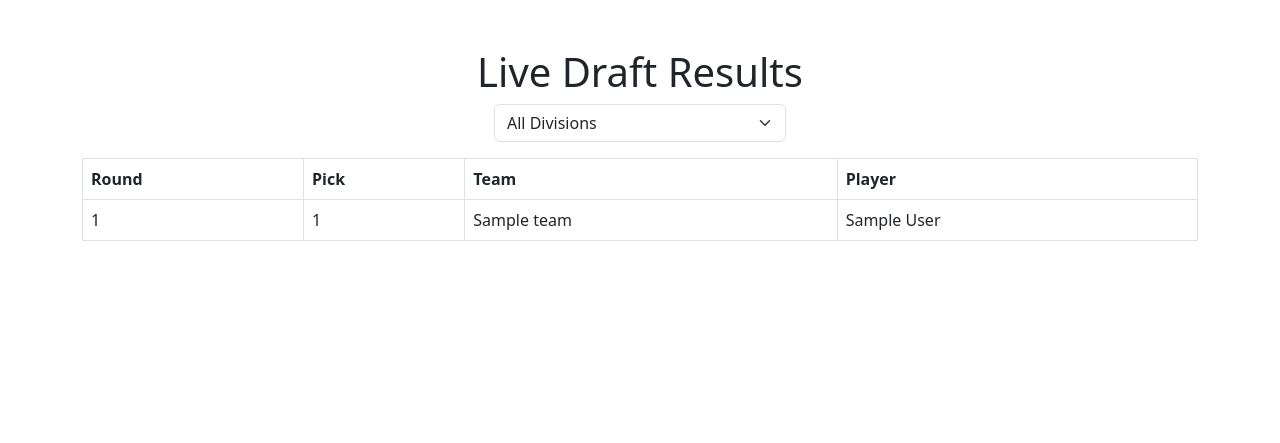
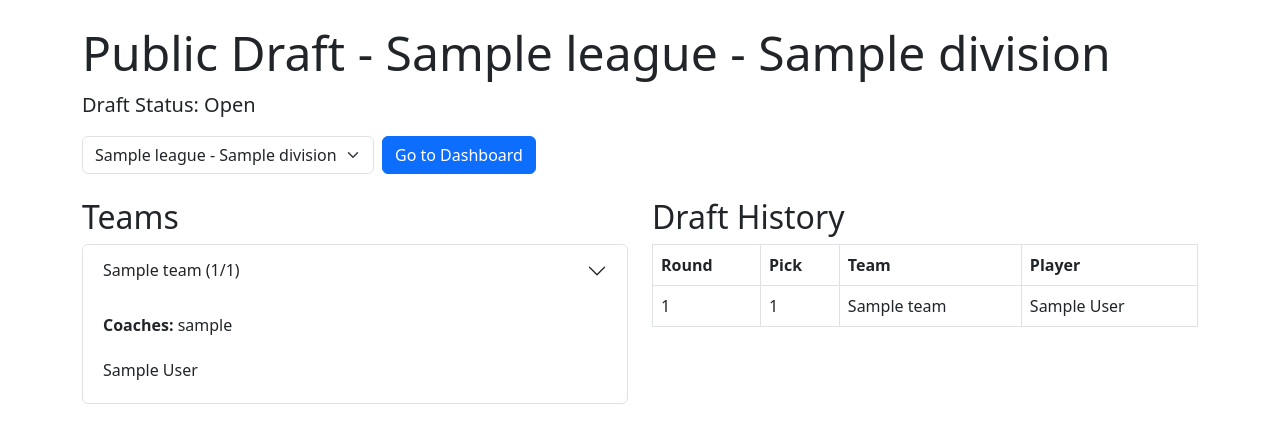
Before and after one commit to titancoder12/web3sportsdraft, a Django app: page /draft/ in a window 1280 px wide. Shown: the top 443 px of the page. Run offline with Django 3.2, Linux system fonts and the light colour scheme; tables that the repository leaves empty hold one stand-in row (values such as "Sample post").

Commit message:
public page also see teams

```diff
--- a/league/templates/league/public_draft.html
+++ b/league/templates/league/public_draft.html
@@ -1,25 +1,78 @@
 <!DOCTYPE html>
 <html>
 <head>
-    <title>Live Draft - Baseball Draft</title>
+    <title>Public Draft - {{ division }}</title>
     <link href="https://cdn.jsdelivr.net/npm/bootstrap@5.3.0/dist/css/bootstrap.min.css" rel="stylesheet">
-    <meta http-equiv="refresh" content="30">
+    <script src="https://cdn.jsdelivr.net/npm/bootstrap@5.3.0/dist/js/bootstrap.bundle.min.js"></script>
+    <meta http-equiv="refresh" content="30"> <!-- Refresh every 30 seconds -->
+    <style>
+        .team-roster { max-height: 200px; overflow-y: auto; } /* Scrollable roster */
+        .player-item { padding: 5px 0; }
+        .table th, .table td { vertical-align: middle; }
+    </style>
 </head>
 <body>
-    <div class="container mt-5">
-        <h1 class="text-center">Live Draft Results{% if division %} - {{ division }}{% endif %}</h1>
-        <div class="mb-3 text-center">
-            <select class="form-select d-inline-block w-auto" onchange="location = this.value;">
-                <option value="{% url 'public_draft' %}" {% if not division %}selected{% endif %}>All Divisions</option>
+    {% load league_tags %}
+    <div class="container mt-4">
+        <!-- Header Section -->
+        <div class="mb-4">
+            <h1 class="display-5">Public Draft - {{ division }}</h1>
+            <p class="lead"><strong>Draft Status:</strong> {% if division.is_open %}Open{% else %}Closed{% endif %}</p>
+            <div class="d-flex flex-wrap gap-2 align-items-center">
+                <select class="form-select w-auto" onchange="location = this.value;">
                     {% for div in divisions %}
                         <option value="{% url 'public_draft_with_division' div.id %}" {% if div == division %}selected{% endif %}>
                             {{ div }}
                         </option>
                     {% endfor %}
                 </select>
+                <a href="{% url 'dashboard_with_division' division.id %}" class="btn btn-primary">Go to Dashboard</a>
+            </div>
         </div>
 
-        <table class="table table-bordered mt-3">
+        <!-- Main Content -->
+        <div class="row">
+            <!-- Teams Section -->
+            <div class="col-md-6 mb-4">
+                <h2>Teams</h2>
+                <div class="accordion" id="teamsAccordionPublic">
+                    {% for team in teams %}
+                        <div class="accordion-item">
+                            <h2 class="accordion-header" id="heading{{ team.id }}">
+                                <button class="accordion-button {% if forloop.first %}collapsed{% endif %}" type="button" data-bs-toggle="collapse" data-bs-target="#collapse{{ team.id }}" aria-expanded="{% if forloop.first %}true{% else %}false{% endif %}" aria-controls="collapse{{ team.id }}">
+                                    {{ team.name }} ({{ team.player_set.count }}/{{ team.max_players }})
+                                </button>
+                            </h2>
+                            <div id="collapse{{ team.id }}" class="accordion-collapse collapse {% if forloop.first %}show{% endif %}" aria-labelledby="heading{{ team.id }}" data-bs-parent="#teamsAccordionPublic">
+                                <div class="accordion-body">
+                                    <p><strong>Coaches:</strong>
+                                        {% for coach in team.coaches.all %}
+                                            {{ coach.username }}{% if not forloop.last %}, {% endif %}
+                                        {% empty %}
+                                            None
+                                        {% endfor %}
+                                    </p>
+                                    <div class="team-roster">
+                                        {% for player in team_rosters|get_item:team.id %}
+                                            <div class="player-item">
+                                                {{ player.first_name }} {{ player.last_name }}
+                                            </div>
+                                        {% empty %}
+                                            <p>No players</p>
+                                        {% endfor %}
+                                    </div>
+                                </div>
+                            </div>
+                        </div>
+                    {% endfor %}
+                </div>
+            </div>
+
+            <!-- Draft History Section -->
+            <div class="col-md-6 mb-4">
+                <h2>Draft History</h2>
+                <div class="table-responsive">
+                    <table class="table table-bordered">
                         <thead>
                             <tr>
                                 <th>Round</th>
@@ -50,7 +103,9 @@
                             {% endif %}
                         </tbody>
                     </table>
-
+                </div>
+            </div>
+        </div>
     </div>
 </body>
 </html>
--- a/league/views.py
+++ b/league/views.py
@@ -189,15 +189,21 @@ def coach_comment(request, player_id, division_id):
 def public_draft(request, division_id=None):
     if division_id:
         division = get_object_or_404(Division, id=division_id)
-        draft_picks = DraftPick.objects.filter(division=division)
     else:
-        draft_picks = DraftPick.objects.all()  # Show all if no division specified
-        division = None
+        division = Division.objects.first()
+        if not division:
+            return render(request, 'league/no_division.html', {'divisions': Division.objects.all()})
+
+    draft_picks = DraftPick.objects.filter(division=division)
+    teams = Team.objects.filter(division=division).prefetch_related('player_set', 'coaches')  # Optimize queries
+    team_rosters = {team.id: list(team.player_set.all()) for team in teams}
 
     context = {
         'division': division,
         'draft_picks': draft_picks,
-        'divisions': Division.objects.all(),  # For navigation
+        'divisions': Division.objects.all(),
+        'teams': teams,
+        'team_rosters': team_rosters,  # New context variable
     }
     return render(request, 'league/public_draft.html', context)
 
```
Lines whose indentation alone changed are shown as unchanged.
